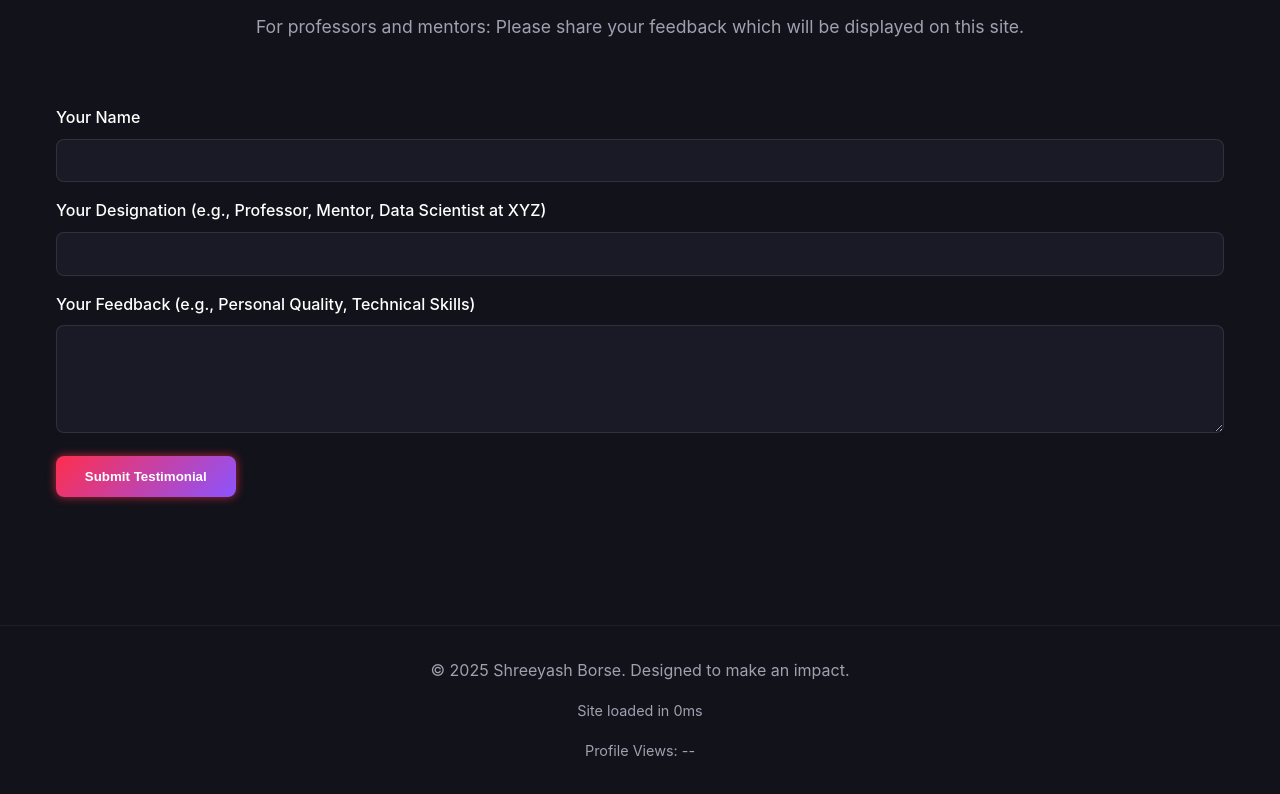
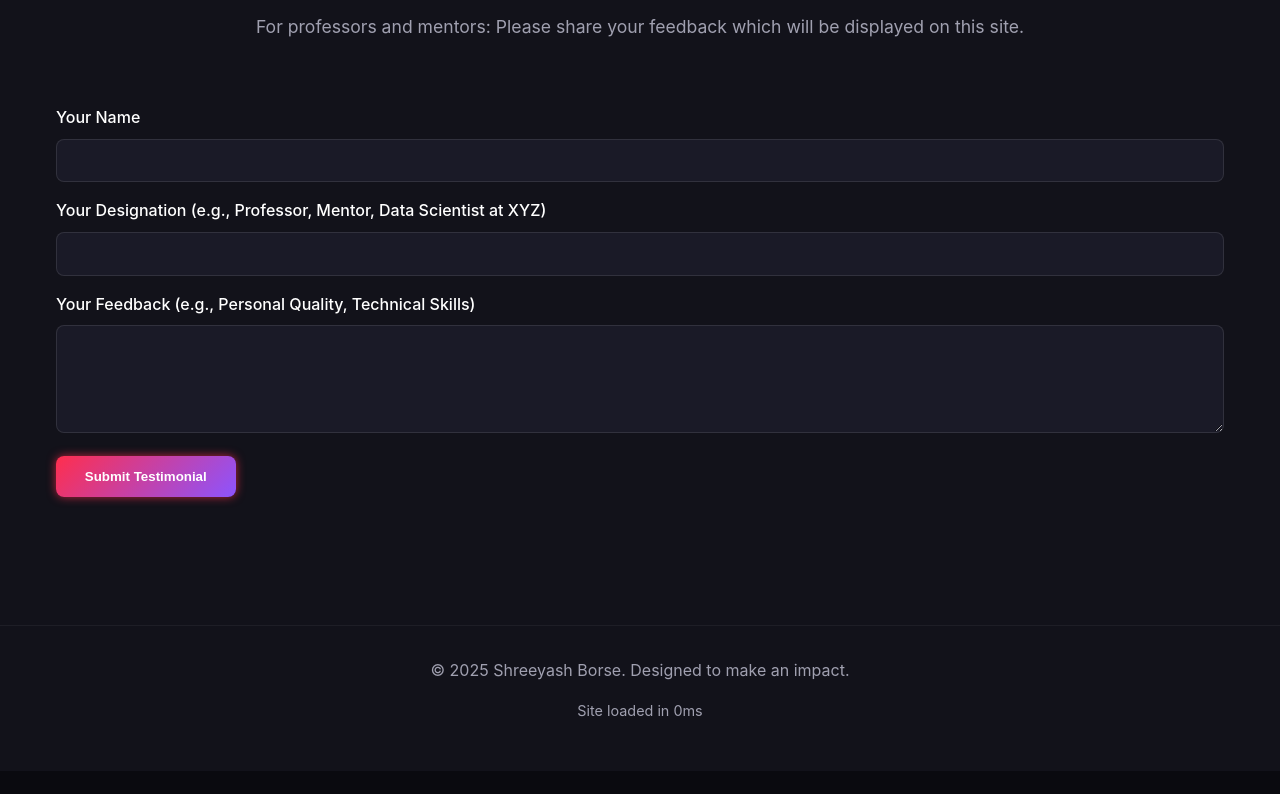
Before and after one commit to shreeyash-hello/shreeyash-hello.github.io, a plain HTML site: page index.html in a window 1280 px wide. Shown: the part 4517-5311 px from the top of the page. After the commit the page ends 5288 px from the top, so only its background shows below. Drawn offline with nearby package versions, Linux system fonts and the light colour scheme.

Commit message:
removed counter

```diff
--- a/index.html
+++ b/index.html
@@ -280,7 +280,6 @@
         <div class="footer-container">
             <p>© 2025 Shreeyash Borse. Designed to make an impact.</p>
             <p class="footer-metric">Site loaded in <span id="load-time">0</span>ms</p>
-            <p class="footer-metric">Profile Views: <span class="counter" data-id="72e99b80-d478-4c37-bfdb-84e0d564d09a">--</span></p>
         </div>
     </footer>
 
```
